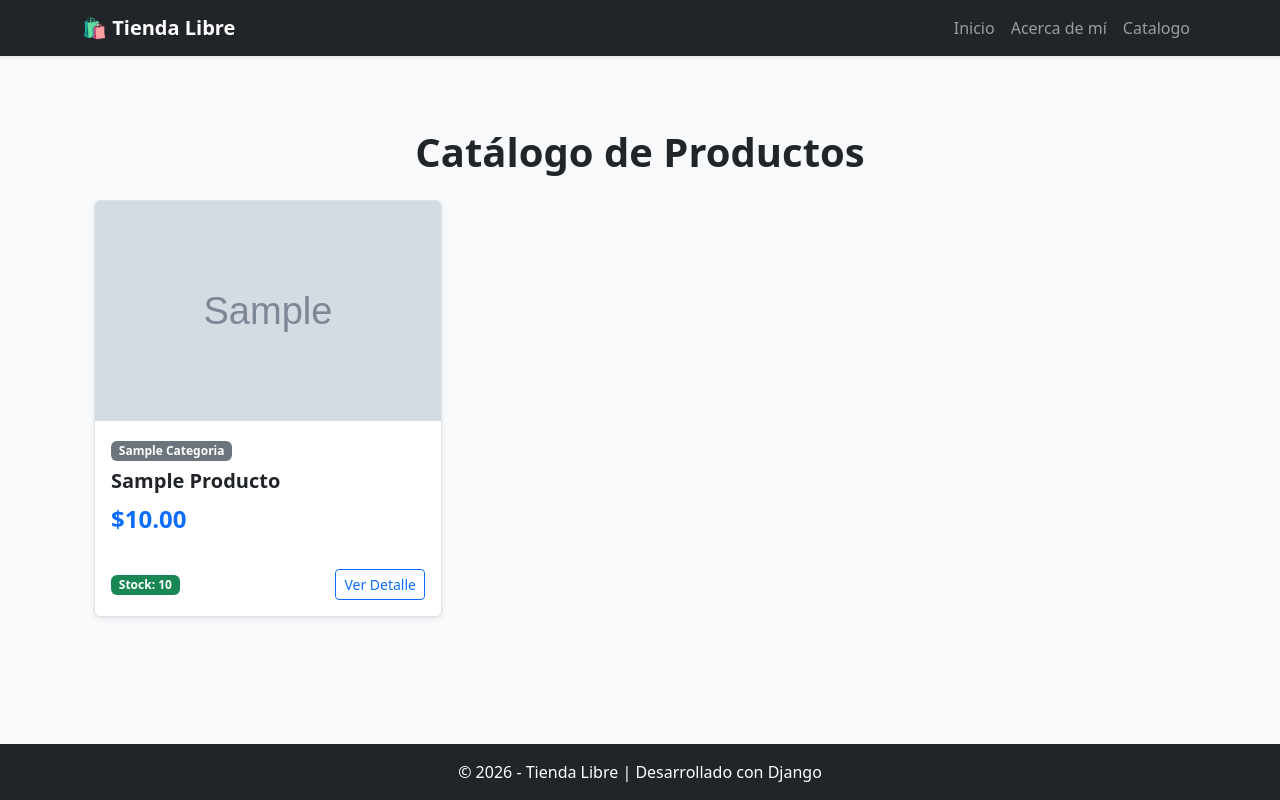
After one commit to Villada-PG3/trabajo-practico-tienda-libre-fabriitisano, a Django app: page /catalogo/ in a window 1280 px wide. The commit adds this page. Run offline with Django 5.2, Linux system fonts and the light colour scheme; tables that the repository leaves empty hold one stand-in row (values such as "Sample post"); grey boxes marked "Sample" are stand-in pictures.

Commit message:
feat: catalogo dinamico conectado con ORM

```diff
--- a/ecommerce/tiendalibre/templates/tiendalibre/_navbar.html
+++ b/ecommerce/tiendalibre/templates/tiendalibre/_navbar.html
@@ -26,6 +26,11 @@
                     <a class="nav-link" href="{% url 'acerca_de' %}">Acerca de mí</a>
                 </li>
 
+                <li class="nav-item">
+                    <a class="nav-link" href="{% url 'catalogo' %}">Catalogo</a>
+                </li>
+
+
             </ul>
         </div>
     </div>
--- /dev/null
+++ b/ecommerce/tiendalibre/templates/tiendalibre/catalogo.html
@@ -0,0 +1,72 @@
+{% extends 'tiendalibre/base.html' %}
+
+{% block extra_css %}
+<style>
+  .card-hover {
+    transition: transform 0.3s ease, box-shadow 0.3s ease;
+  }
+  .card-hover:hover {
+    transform: translateY(-8px);
+    box-shadow: 0 0.5rem 1.5rem rgba(0, 0, 0, 0.15) !important;
+  }
+  .product-image {
+    height: 220px;
+    object-fit: cover;
+  }
+</style>
+{% endblock %}
+
+{% block content %}
+<div class="container my-5">
+
+  <h1 class="text-center mb-4 fw-bold">Catálogo de Productos</h1>
+
+  <div class="row g-4">
+    {% for producto in productos %}
+      <div class="col-12 col-md-6 col-lg-4">
+        <div class="card h-100 shadow-sm border card-hover">
+          {% if producto.imagen %}
+            <img src="{{ producto.imagen.url }}" class="card-img-top product-image" alt="{{ producto.nombre }}">
+          {% else %}
+            <div class="product-image d-flex align-items-center justify-content-center bg-light text-muted">
+              Sin imagen
+            </div>
+          {% endif %}
+          <div class="card-body d-flex flex-column justify-content-between">
+            <div>
+              <span class="badge bg-secondary mb-2">
+                {{ producto.categoria.nombre|default:"Sin Categoría"|title }}
+              </span>
+
+
+              <h5 class="card-title fw-bold text-dark">{{ producto.nombre|title }}</h5>
+
+
+              <p class="card-text fs-4 text-primary fw-bold mb-3">
+                ${{ producto.precio|default:"Consultar"|floatformat:2 }}
+              </p>
+            </div>
+
+
+            <div class="d-flex justify-content-between align-items-center mt-3">
+              {% if producto.stock > 0 %}
+                <span class="badge bg-success">Stock: {{ producto.stock }}</span>
+              {% else %}
+                <span class="badge bg-danger">Sin Stock</span>
+              {% endif %}
+              <button class="btn btn-outline-primary btn-sm">Ver Detalle</button>
+            </div>
+          </div>
+        </div>
+      </div>
+    {% empty %}
+      <div class="col-12">
+        <div class="alert alert-warning text-center" role="alert">
+          No hay productos activos disponibles.
+        </div>
+      </div>
+    {% endfor %}
+  </div>
+
+</div>
+{% endblock %}
--- a/ecommerce/tiendalibre/urls.py
+++ b/ecommerce/tiendalibre/urls.py
@@ -4,4 +4,5 @@ from . import views
 urlpatterns = [
     path('', views.home, name='home'),
     path('acerca-de-mi/', views.acerca_de, name='acerca_de'),
+    path('catalogo/', views.catalogo, name='catalogo'),
 ]
--- a/ecommerce/tiendalibre/views.py
+++ b/ecommerce/tiendalibre/views.py
@@ -1,17 +1,13 @@
 from django.shortcuts import render
+from .models import Producto
 
 def home(request):
-    productos_destacados = [
-        {"nombre": "Auriculares", "precio": 15000, "stock" : 5 },
-        {"nombre": "Teclado", "precio": 11000, "stock" : 0 },
-        {"nombre": "Mouse", "precio": 5000, "stock" : 12},
-        {"nombre": "Camara", "precio": 10000, "stock": 4},
-        {"nombre": "Pendrive ", "precio": 6000, "stock": 6},
-        {"nombre": "USB", "precio": None, "stock": 0},
 
-    ]
+    productos_destacados = Producto.objects.order_by("-id")[:3]
+
+
     context = {
-        "titulo" : "ofertas de la semana",
+        "titulo" : "productos recientes",
         "productos": productos_destacados,
         "usuario_logueado": True
     }
@@ -19,3 +15,10 @@ def home(request):
 
 def acerca_de(request):
     return render(request, 'tiendalibre/acerca-de-mi.html')
+
+def catalogo(request):
+    productos = Producto.objects.filter(activo=True).order_by("-nombre")
+    context = {
+        "productos":productos
+    }
+    return render(request,"tiendalibre/catalogo.html",context)
```
Also changed, not shown: ecommerce/tiendalibre/templates/tiendalibre/home.html (+8 -5 lines), ecommerce/consultas.md (line endings or trailing spaces).
